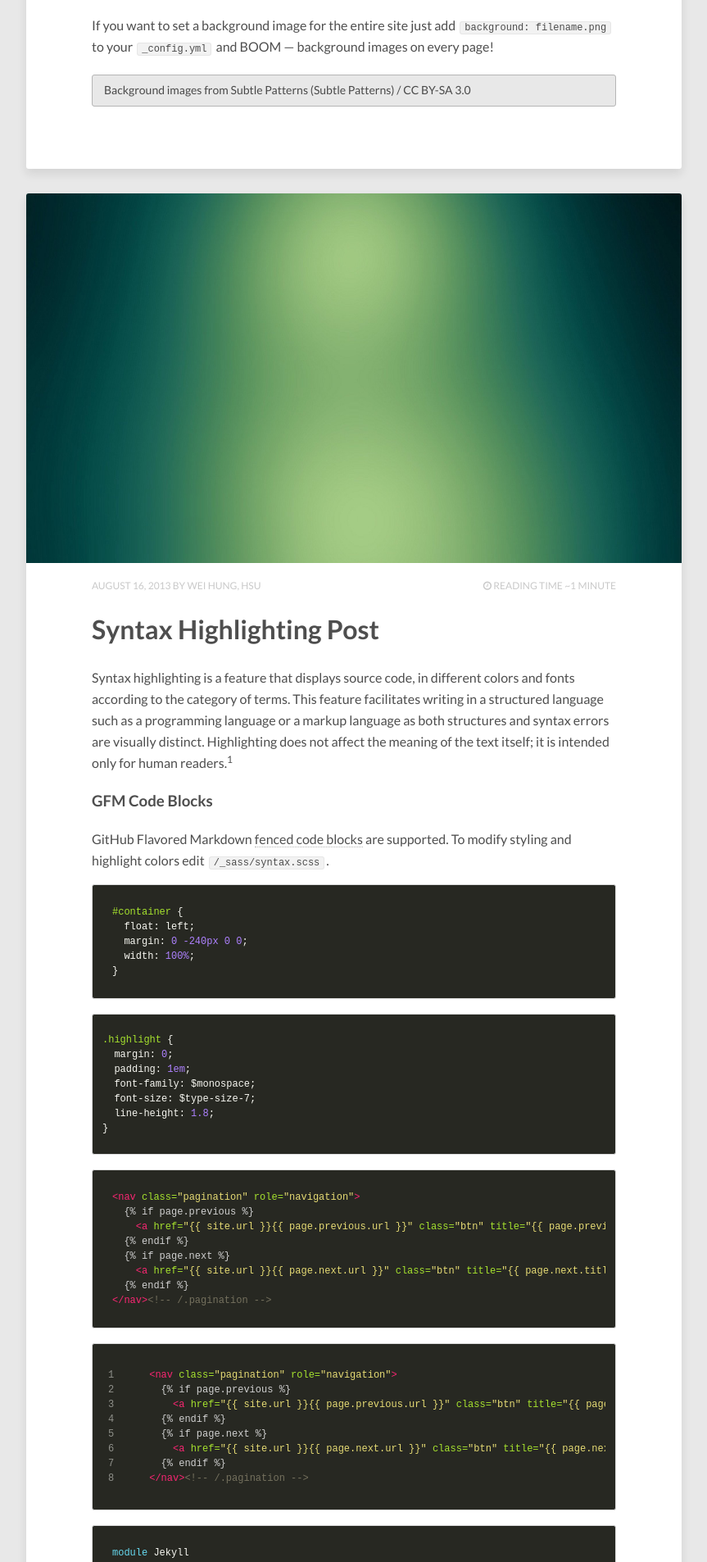
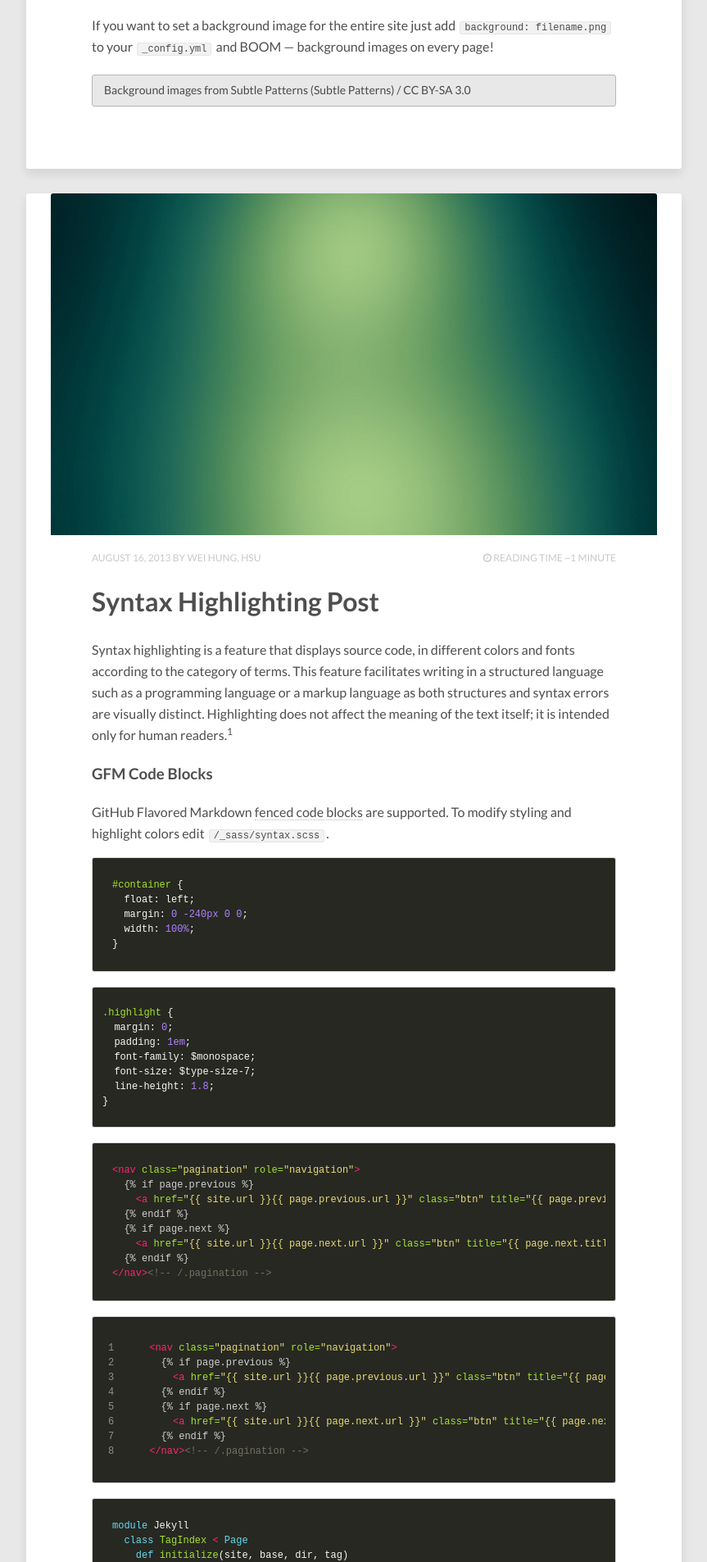
Before and after one commit to health1234/whhsu2.github.io, a Jekyll site: the page built from index.html, in a window 1280 px wide. Shown: the part 855-2761 px from the top of the page at 82% size, without its empty margins (208-1071 px from the left). Built offline with Jekyll 4.4.1, drawn with Linux system fonts in a browser that asks for light colours; nearby versions of some CDN libraries; the list of posts is cut into pages by our own code.

Commit message:
Update _page.scss

```diff
--- a/_sass/_page.scss
+++ b/_sass/_page.scss
@@ -502,8 +502,8 @@ header .entry-meta {
 
 	@media #{$large} {
 		margin-top: -50px;
-		margin-left: -80px;
-		margin-right: -80px;
+		margin-left: -50px;
+		margin-right: -50px;
 		margin-bottom: 20px;
 	}
 
```
